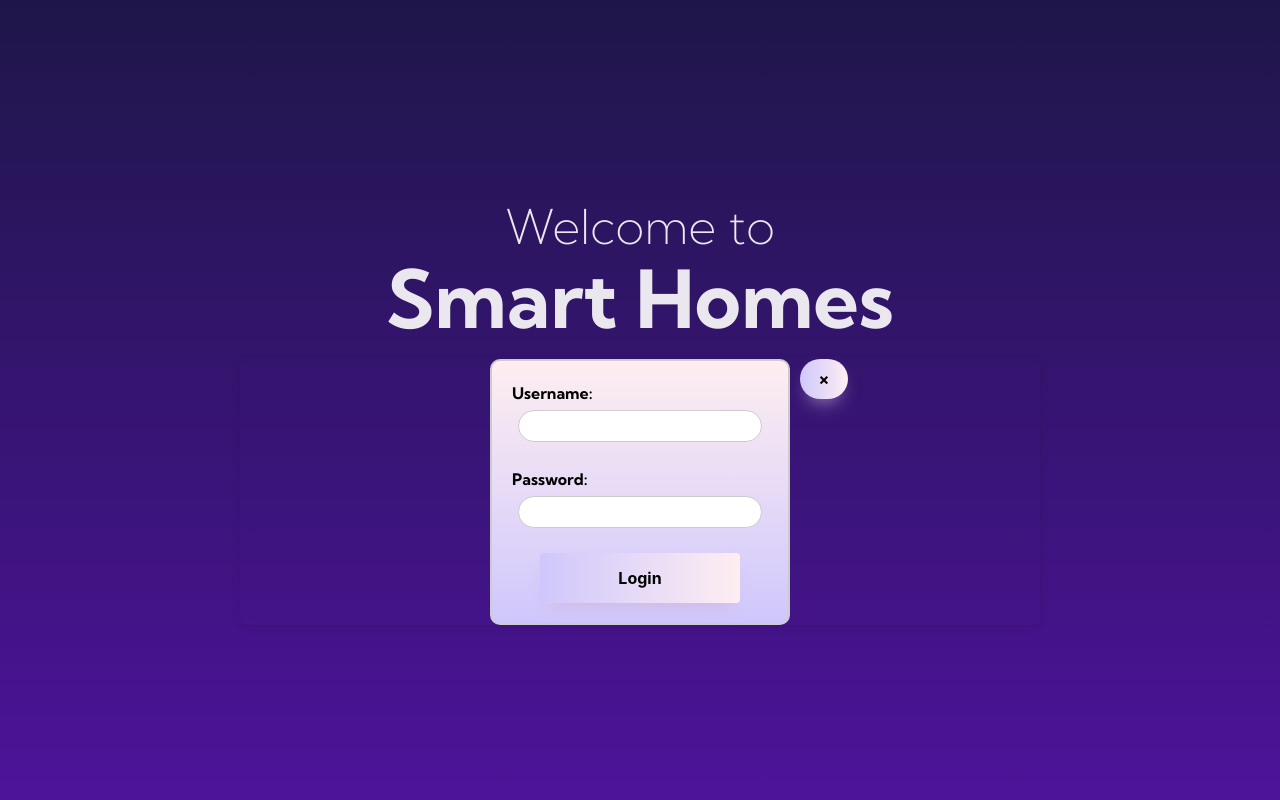
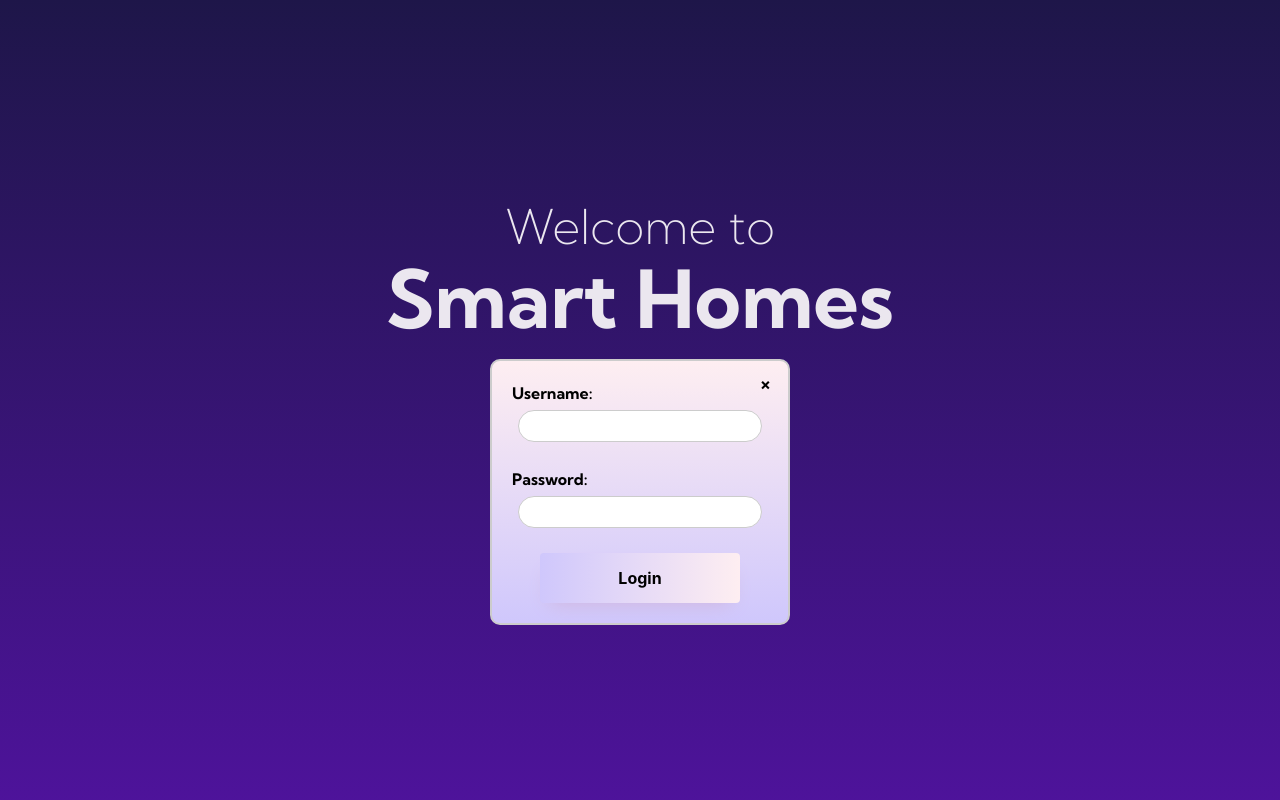
Before and after one commit to ChronicleWolfVR/Group7SoftwareEng, a React (Vite) app: page / in a window 1280 px wide. Both pictures are taken after a click on the button "Login". Shown: the top 800 px of the page. Built offline with nearby package versions, Linux system fonts and the light colour scheme.

Commit message:
Fixed form bugs

```diff
--- a/src/components/HomePage/SideMenu/AddUserForm/AddUserForm.css
+++ b/src/components/HomePage/SideMenu/AddUserForm/AddUserForm.css
@@ -6,7 +6,6 @@
 
   .close-button {
     align-self: flex-end;
-    background: none;
     border: none;
     box-shadow: none;
     cursor: pointer;
--- a/src/components/HomePage/SideMenu/AddUserForm/AddUserForm.jsx
+++ b/src/components/HomePage/SideMenu/AddUserForm/AddUserForm.jsx
@@ -28,7 +28,7 @@ const AddUserForm = ({ onClose, onAddUser }) => {
   return (
     <div className="form-container">
       {/* Add user form */}
-      <form onSubmit={handleSubmit}>
+      <form className="add-user-form" onSubmit={handleSubmit}>
         <div>
           <label htmlFor="name">Name:</label>
           <input
--- a/src/components/StartPage/LoginForm/LoginForm.css
+++ b/src/components/StartPage/LoginForm/LoginForm.css
@@ -2,13 +2,38 @@
 @import url("https://fonts.googleapis.com/css2?family=Kumbh+Sans:wght@100..900&display=swap");
 
 /* Styling for the form element */
+
+.formContainer {
+  position: relative;
+  border-radius: 8px;
+}
+
+.closeButton1 {
+  align-self: flex-end;
+  background: none;
+  border: none;
+  box-shadow: none;
+  cursor: pointer;
+  left: 65%;
+  padding: 0%;
+  margin: 0%;
+  position: absolute;
+  height: fit-content;
+  width: fit-content;
+  top: 5%;
+}
+
 form {
   border: 2px solid #ccc; /* Border around the form */
   padding: 20px; /* Padding inside the form */
   border-radius: 10px; /* Rounded corners for the form */
   width: 300px; /* Fixed width for the form */
   margin: auto; /* Center the form horizontally */
-  background: linear-gradient(to top, #cfc7fc, #feeef1); /* Gradient background for the form */
+  background: linear-gradient(
+    to top,
+    #cfc7fc,
+    #feeef1
+  ); /* Gradient background for the form */
   color: black; /* Text color inside the form */
 }
 
--- a/src/components/StartPage/LoginForm/LoginForm.jsx
+++ b/src/components/StartPage/LoginForm/LoginForm.jsx
@@ -55,9 +55,9 @@ const LoginForm = ({ onClose, onLoginSuccess }) => {
   };
 
   return (
-    <div className="form-container">
+    <div className="formContainer">
       {/* Close button */}
-      <button className="close-button" onClick={onClose}>×</button>
+      <button className="closeButton1" onClick={onClose}>×</button>
 
       {/* Login form */}
       <form className='loginForm' onSubmit={handleSubmit}>
--- a/src/components/StartPage/SignUpForm/SignUpForm.css
+++ b/src/components/StartPage/SignUpForm/SignUpForm.css
@@ -2,13 +2,38 @@
 @import url("https://fonts.googleapis.com/css2?family=Kumbh+Sans:wght@100..900&display=swap");
 
 /* Styling for the form element */
+
+.formContainer {
+  position: relative;
+  border-radius: 8px;
+}
+
+/* Styles for the menu close button */
+.closeButton {
+  align-self: flex-end;
+  background: none;
+  border: none;
+  box-shadow: none;
+  cursor: pointer;
+  left: 65%;
+  padding: 0%;
+  margin: 0%;
+  position: absolute;
+  height: fit-content;
+  width: fit-content;
+}
+
 form {
   border: 2px solid #ccc; /* Light grey border */
   padding: 20px; /* Padding inside the form */
   border-radius: 10px; /* Rounded corners */
   width: 300px; /* Fixed width */
   margin: auto; /* Center the form horizontally */
-  background: linear-gradient(to top, #cfc7fc, #feeef1); /* Gradient background */
+  background: linear-gradient(
+    to top,
+    #cfc7fc,
+    #feeef1
+  ); /* Gradient background */
   color: black; /* Text color */
 }
 
--- a/src/components/StartPage/SignUpForm/SignUpForm.jsx
+++ b/src/components/StartPage/SignUpForm/SignUpForm.jsx
@@ -1,14 +1,14 @@
-import React, { useState } from 'react';
-import './SignUpForm.css';
-import { useNavigate } from 'react-router-dom';
+import React, { useState } from "react";
+import "./SignUpForm.css";
+import { useNavigate } from "react-router-dom";
 
 // SignUpForm component
 const SignUpForm = ({ onClose, onSignUpSuccess }) => {
   const navigate = useNavigate(); // Hook for navigation
-  const [fullName, setFullName] = useState(''); // State variable for full name
-  const [email, setEmail] = useState(''); // State variable for email
-  const [username, setUsername] = useState(''); // State variable for username
-  const [password, setPassword] = useState(''); // State variable for password
+  const [fullName, setFullName] = useState(""); // State variable for full name
+  const [email, setEmail] = useState(""); // State variable for email
+  const [username, setUsername] = useState(""); // State variable for username
+  const [password, setPassword] = useState(""); // State variable for password
 
   // Handle form submission
   const handleSubmit = async (e) => {
@@ -20,48 +20,52 @@ const SignUpForm = ({ onClose, onSignUpSuccess }) => {
       fullName,
       email,
       username,
-      password
+      password,
     };
 
     // Sending a POST request to the server
     try {
-      const response = await fetch('http://localhost:3000/api/users/register', {
-        method: 'POST',
-        headers: { 'Content-Type': 'application/json' }, // Setting content type
-        body: JSON.stringify(signUpData) // Converting to JSON as the request body
+      const response = await fetch("http://localhost:3000/api/users/register", {
+        method: "POST",
+        headers: { "Content-Type": "application/json" }, // Setting content type
+        body: JSON.stringify(signUpData), // Converting to JSON as the request body
       });
 
       const data = await response.json(); // Parsing the response
 
       if (response.ok) {
-        console.log('Signed up successfully');
-        alert('Signed up successfully');
+        console.log("Signed up successfully");
+        alert("Signed up successfully");
 
         // Calling the onSignUpSuccess function as a prop
         onSignUpSuccess();
         // Redirecting to the login page/form
-        setTimeout(() => {navigate('/login')}, 100);
+        setTimeout(() => {
+          navigate("/login");
+        }, 100);
         // Closing the form
         // onClose();
 
         // setTimeout(onSignUpSuccess,100);
-
       } else {
-        console.log('Error signing up:', data.message);
-        alert('Error signing up. Please try again.');
+        console.log("Error signing up:", data.message);
+        alert("Error signing up. Please try again.");
       }
     } catch (error) {
-      console.error('Error signing up:', error);
+      console.error("Error signing up:", error);
     }
   };
 
   return (
-    <div className="form-container">
+    <div className="formContainer">
       {/* Close button */}
-      <button className="close-button" onClick={onClose}>×</button>
 
       {/* Sign up form */}
       <form onSubmit={handleSubmit}>
+        <button className="closeButton" onClick={onClose}>
+          ×
+        </button>
+
         <div>
           <label htmlFor="fullName">Full Name:</label>
           <input
```
